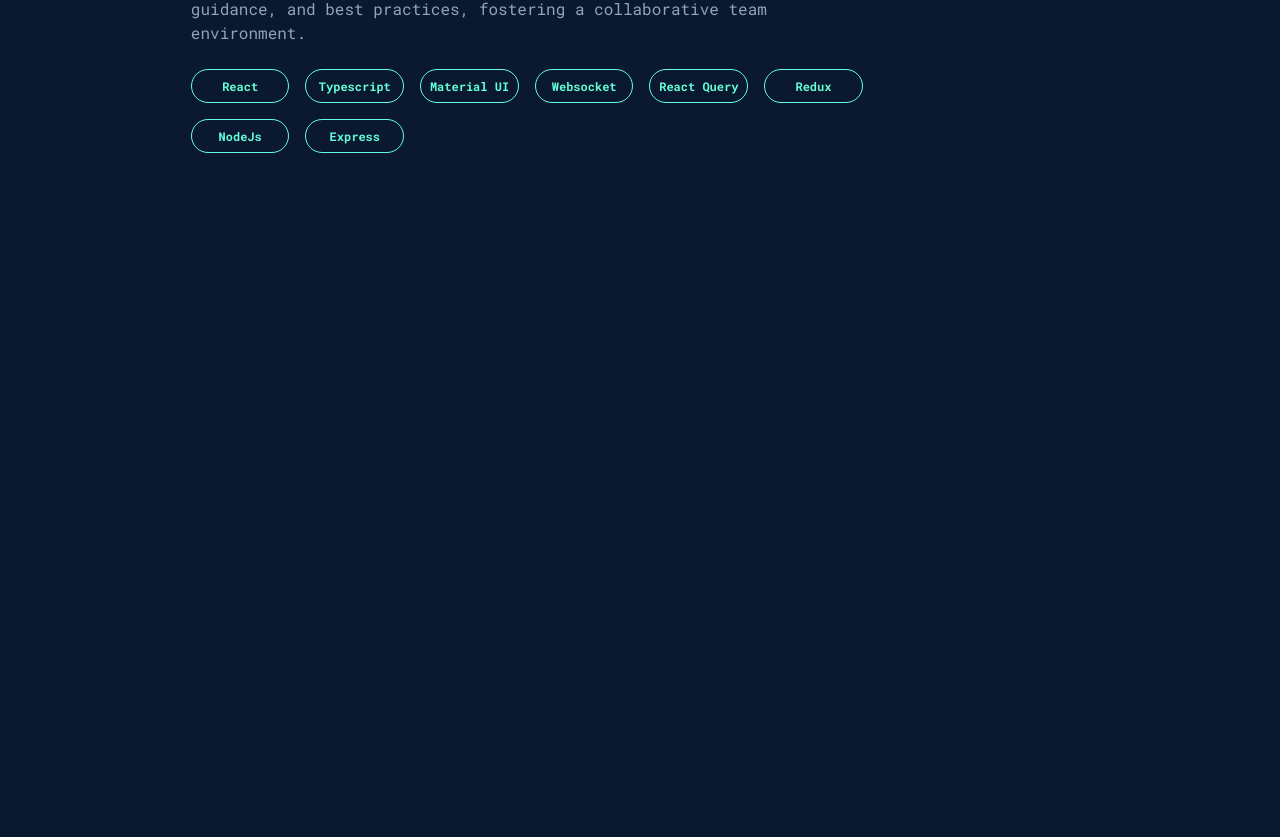
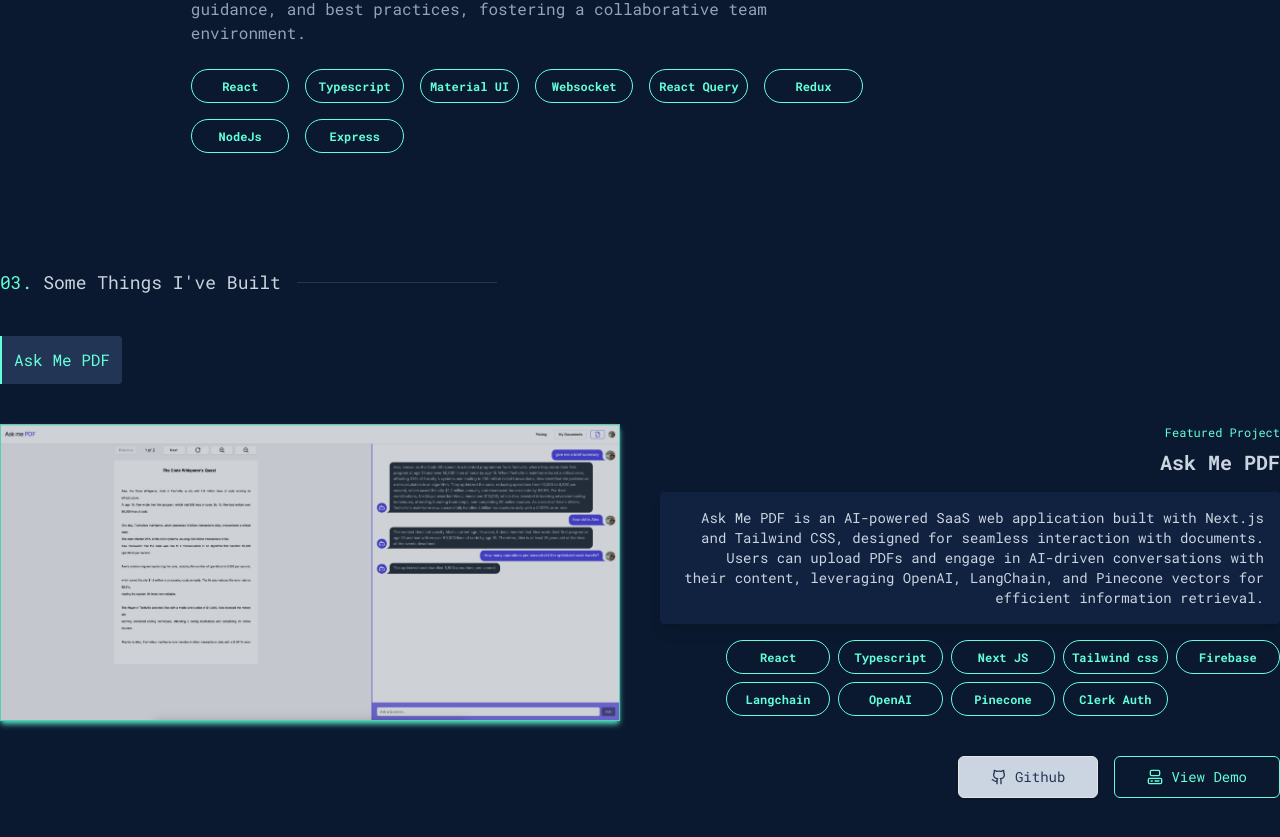
Before and after one commit to MahsinSaifullah/mahsin-portfolio-2.0, a Next.js app: page / in a window 1280 px wide. Shown: the part 2399-3236 px from the top of the page. Before the commit the page ends 2552 px from the top, so only its background shows below. Built offline with nearby package versions, Linux system fonts and the light colour scheme.

Commit message:
feat: add Projects section

```diff
--- /dev/null
+++ b/app/ProjectItem.tsx
@@ -0,0 +1,63 @@
+import Image, { StaticImageData } from 'next/image';
+import { Badge } from '@/components/ui/badge';
+import { Computer, Github } from 'lucide-react';
+import { Button } from '@/components/ui/button';
+
+interface ProjectItemProps {
+  name: string;
+  image: string | StaticImageData;
+  description: string;
+  techStack: string[];
+  githubLink: string;
+  demoLink: string;
+}
+
+const ProjectItem: React.FC<ProjectItemProps> = ({
+  name,
+  image,
+  description,
+  techStack,
+}) => {
+  return (
+    <div className="grid grid-cols-2 gap-10">
+      <div>
+        <Image
+          src={image}
+          alt={name}
+          className="border border-lime shadow-lime shadow-md opacity-80"
+        />
+      </div>
+      <div className="flex flex-col items-end">
+        <h3 className="text-lime text-xs">Featured Project</h3>
+        <h2 className="text-slate-300 text-xl mt-2 font-bold">{name}</h2>
+        <p className="mt-4 bg-lightNavy text-slate-300 p-4 text-end rounded-sm text-sm shadow-lg">
+          {description}
+        </p>
+        <div className="grid grid-cols-5 gap-2 pt-4">
+          {techStack.map((tech) => (
+            <Badge
+              variant="outline"
+              className="p-2 border-lime text-lime flex justify-center items-center rounded-full min-w-max"
+              key={tech}
+            >
+              {tech}
+            </Badge>
+          ))}
+        </div>
+        <div className="flex space-x-4 mt-10">
+          <Button className="max-w-fit border hover:bg-lightNavy hover:text-lime hover:border-lime bg-slate-300 text-lighestNavy px-8 py-5">
+            <Github className="h-8 w-8" /> Github
+          </Button>
+          <Button
+            className="max-w-fit border border-lime bg-navy text-lime px-8 py-5"
+            variant="outline"
+          >
+            <Computer className="h-8 w-8" /> View Demo
+          </Button>
+        </div>
+      </div>
+    </div>
+  );
+};
+
+export default ProjectItem;
--- /dev/null
+++ b/app/Projects.tsx
@@ -0,0 +1,70 @@
+'use client';
+
+import SectionHeader from '@/components/SectionHeader';
+import askMePDF from './images/askMePDF.png';
+import ProjectItem from './ProjectItem';
+import Tabs from '@/components/Tabs';
+
+const PROJECT_HASH_MAP = {
+  'Ask Me PDF': {
+    name: 'Ask Me PDF',
+    image: askMePDF,
+    description:
+      'Ask Me PDF is an AI-powered SaaS web application built with Next.js and Tailwind CSS, designed for seamless interaction with documents. Users can upload PDFs and engage in AI-driven conversations with their content, leveraging OpenAI, LangChain, and Pinecone vectors for efficient information retrieval.',
+    techStack: [
+      'React',
+      'Typescript',
+      'Next JS',
+      'Tailwind css',
+      'Firebase',
+      'Langchain',
+      'OpenAI',
+      'Pinecone',
+      'Clerk Auth',
+    ],
+    githubLink: 'https://github.com/MahsinSaifullah/ask-me-pdf',
+    demoLink: 'https://ask-me-pdf.vercel.app/',
+  },
+};
+
+const PROJECTS = [
+  {
+    name: 'Ask Me PDF',
+    image: askMePDF,
+    description:
+      'Ask Me PDF is an AI-powered SaaS web application built with Next.js and Tailwind CSS, designed for seamless interaction with documents. Users can upload PDFs and engage in AI-driven conversations with their content, leveraging OpenAI, LangChain, and Pinecone vectors for efficient information retrieval.',
+    techStack: [
+      'React',
+      'Typescript',
+      'Next JS',
+      'Tailwind css',
+      'Firebase',
+      'Langchain',
+      'OpenAI',
+      'Pinecone',
+      'Clerk Auth',
+    ],
+    githubLink: 'https://github.com/MahsinSaifullah/ask-me-pdf',
+    demoLink: 'https://ask-me-pdf.vercel.app/',
+  },
+];
+
+const PROJECT_NAMES = Object.keys(PROJECT_HASH_MAP);
+
+const Projects = () => {
+  return (
+    <section className="h-screen flex justify-center flex-col ">
+      <SectionHeader index="03" heading="Some Things I've Built" />
+      <Tabs
+        tabs={PROJECT_NAMES}
+        orientation="horizontal"
+        activeIndex={0}
+        onTabSelect={(index) => {}}
+      >
+        <ProjectItem {...PROJECTS[0]} />
+      </Tabs>
+    </section>
+  );
+};
+
+export default Projects;
--- a/app/page.tsx
+++ b/app/page.tsx
@@ -1,6 +1,7 @@
 import About from './About';
 import Experience from './Experience';
 import Intro from './Intro';
+import Projects from './Projects';
 
 export default function Home() {
   return (
@@ -8,6 +9,7 @@
       <Intro />
       <About />
       <Experience />
+      <Projects />
     </main>
   );
 }
--- a/tailwind.config.ts
+++ b/tailwind.config.ts
@@ -12,6 +12,7 @@
       colors: {
         navy: '#0a192f',
         lime: '#64ffda',
+        lightNavy: '#112240',
         lighestNavy: '#233554',
         background: 'hsl(var(--background))',
         foreground: 'hsl(var(--foreground))',
```
Also changed, not shown: app/images/askMePDF.png (added).
